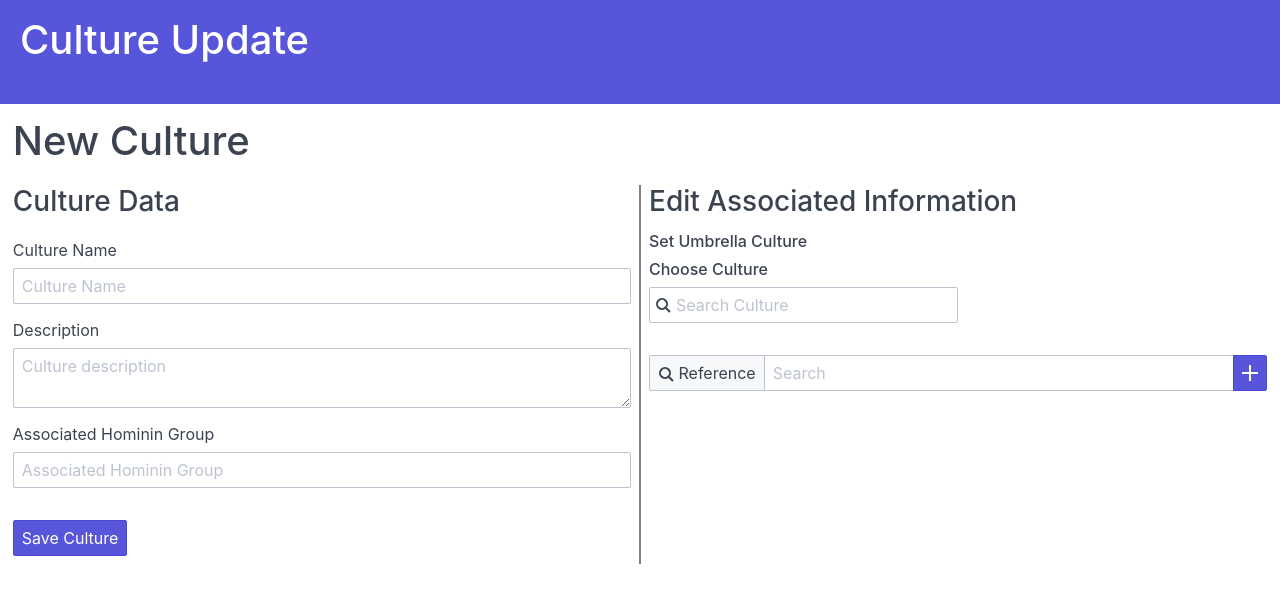
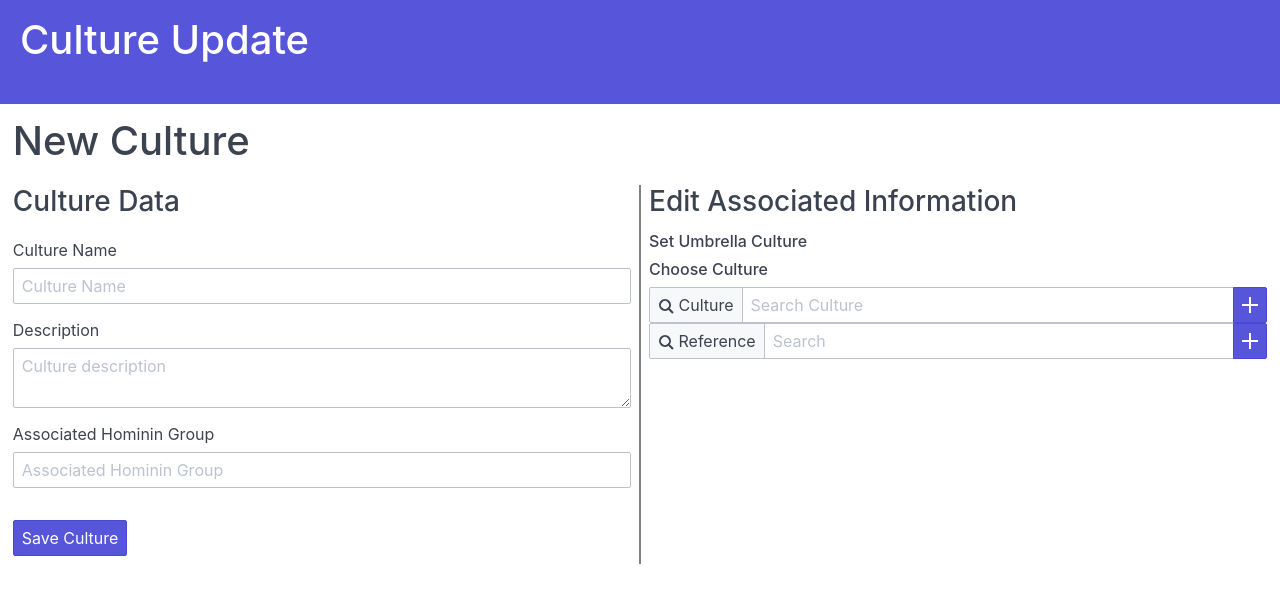
Before and after one commit to merszym/hellforge, a Django app: page /cultures/add in a window 1280 px wide. Shown: the top 599 px of the page. Run offline with Django 4.2, Linux system fonts and the light colour scheme.

Commit message:
Add Culture in SiteDetailView
Same as for the Dates, save one click

```diff
--- a/main/ajax.py
+++ b/main/ajax.py
@@ -103,6 +103,16 @@ def save_profile(request,site_id):
 def get_profile(request, pk):
     profile = Profile.objects.get(pk=pk)
     return render(request,'main/profile/profile-detail.html', {'object':profile})
+
+def save_culture(request):
+    if pk := request.POST.get('culture',False):
+        if dat := request.POST.get('info', False):
+            model,mpk = dat.split(',')
+            model = models[model].objects.get(pk=int(mpk))
+            model.culture = Culture.objects.get(pk=int(pk))
+            model.save()
+            return JsonResponse({"status":True})
+    return render(request,'main/culture/culture-modal-content.html')
 
 @csrf_exempt
 def search_ref(request):
--- a/main/forms.py
+++ b/main/forms.py
@@ -36,7 +36,7 @@ class SiteForm(forms.ModelForm):
 class LayerForm(forms.ModelForm):
     class Meta:
         model = Layer
-        fields = ['name','description','site_use','ref','culture','epoch','checkpoint','related']
+        fields = ['name','description','site_use','ref','epoch','checkpoint','related']
 
 
 class EpochForm(forms.ModelForm):
--- a/main/static/js/culture.js
+++ b/main/static/js/culture.js
@@ -66,3 +66,21 @@ $("body").on("click",'.search-culture-item', function(){
     )
     $('.culture-search-appear').html('')
 });
+
+// Modal culture add
+$("body").on("click", '.addCulture', function(){
+    $.ajax({
+        type: "POST",
+        url: $('#ajax_add_culture').attr('data-url'),
+        data: $("#modal-form").serialize(),
+        }).done(function(data){
+            console.log(data)
+            if(data['status']){
+                location.reload();
+            } else {
+                ele = $('#info')
+                $('#modal-blank').html(data)
+                $('#modal-form').append(ele)
+            }
+        });
+});
--- a/main/static/js/dating.js
+++ b/main/static/js/dating.js
@@ -2,14 +2,14 @@ $("body").on("click", '.addDate', function(){
     $.ajax({
         type: "POST",
         url: $('#ajax_add_date').attr('data-url'),
-        data: $("#dating-form").serialize(),
+        data: $("#modal-form").serialize(),
         }).done(function(data){
             if(data['status']){
                 location.reload();
             } else {
                 ele = $('#info')
                 $('#modal-blank').html(data)
-                $('#dating-form').append(ele)
+                $('#modal-form').append(ele)
             }
         });
 });
--- a/main/static/js/profile.js
+++ b/main/static/js/profile.js
@@ -49,7 +49,7 @@ function fillModal(ele){
         url: ele.attr('data-url')
         }).done(function(html){
             $('#modal-blank').html(html)
-            $('#dating-form').append(
+            $('#modal-form').append(
                 `<input id='info' style="display:none" name='info' type='text' value="${ele.attr('data-info')}">
                 `
             )
--- a/main/templates/main/culture/culture-search.html
+++ b/main/templates/main/culture/culture-search.html
@@ -1,9 +1,9 @@
 {% load static %}
 <h6>Choose Culture</h6>
-<div class="has-icon-left">
-    <input class="form-input" type="text" id="culture-search" placeholder="Search Culture" style="width:50%;" data-url="{% url 'ajax_culture_search' %}">
-    <i class="form-icon icon icon-search"></i>
+<div class="input-group">
+    <span class="input-group-addon"><i class="form-icon icon icon-search"></i> Culture</span>
+    <input type="text" class="form-input" placeholder="Search Culture" id="culture-search" data-url="{% url 'ajax_culture_search' %}">
+    <a href="{% url 'culture_add' %}" target="_blank" class="btn btn-primary input-group-btn tooltip tooltip-left" data-tooltip="Add new Culture"><i class="icon icon-plus"></i></a>
 </div>
 <div id="culture-search-appear" class="culture-search-appear" data-url="{% url 'culture_add' %}"></div>
-<div class="my-2 p-2">
 <script src="{% static 'js/culture.js' %}"></script>
--- a/main/templates/main/dating/dating-modal-content.html
+++ b/main/templates/main/dating/dating-modal-content.html
@@ -8,7 +8,7 @@
 </div>
 <div class="modal-body">
     <div class="content">
-        <form id="dating-form" method="POST" enctype="multipart/form-data">
+        <form id="modal-form" method="POST" enctype="multipart/form-data">
             {% csrf_token %}
             {% include 'main/dating/dating-fields.html' %}
             <br>
--- a/main/templates/main/layer_form.html
+++ b/main/templates/main/layer_form.html
@@ -7,7 +7,6 @@
     <div class="column" style="position:relative;">
         <div class="my-2">
             <h3>Layer Data</h3>
-            {% include 'main/culture/culture-display.html' %}
             {% include 'main/epoch/epoch-display.html' %}
             {% include 'main/checkpoint/checkpoint-display.html' %}
             {% include 'main/related/related-display.html' %}
@@ -30,7 +29,6 @@
                 </div>
                 {% include 'main/references/reference-formfield.html' %}
                 {% include 'main/epoch/epoch-formfield.html' %}
-                {% include 'main/culture/culture-formfield.html' %}
                 {% include 'main/checkpoint/checkpoint-formfield.html' %}
                 {% include 'main/related/related-formfield.html' %}
                 <!-- Display references -->
@@ -46,9 +44,6 @@
             {% include 'main/references/reference-search.html' %}
         </div>
         <div clas="my-2">
-            {% include 'main/culture/culture-search.html' %}
-        </div>
-        <div clas="my-2">
             {% include 'main/epoch/epoch-search.html' %}
         </div>
         <div clas="my-2">
--- a/main/urls.py
+++ b/main/urls.py
@@ -41,6 +41,7 @@ urlpatterns = [
     path('ajax/cp/search', ajax.search_cp, name='ajax_cp_search'),
     path('ajax/locs/search', ajax.search_loc, name='ajax_loc_search'),
     path('ajax/culture/search', ajax.search_culture, name='ajax_culture_search'),
+    path('ajax/culture/add', ajax.save_culture, name='ajax_culture_add'),
     path('ajax/epoch/search', ajax.search_epoch, name='ajax_epoch_search'),
     path('ajax/profile/add/<int:site_id>', ajax.save_profile, name='ajax_profile_add'),
     path('ajax/profile/<int:pk>', ajax.get_profile, name='ajax_profile_detail'),
```
Also changed, not shown: main/templates/main/culture/culture-modal-content.html (+9 -4 lines).
